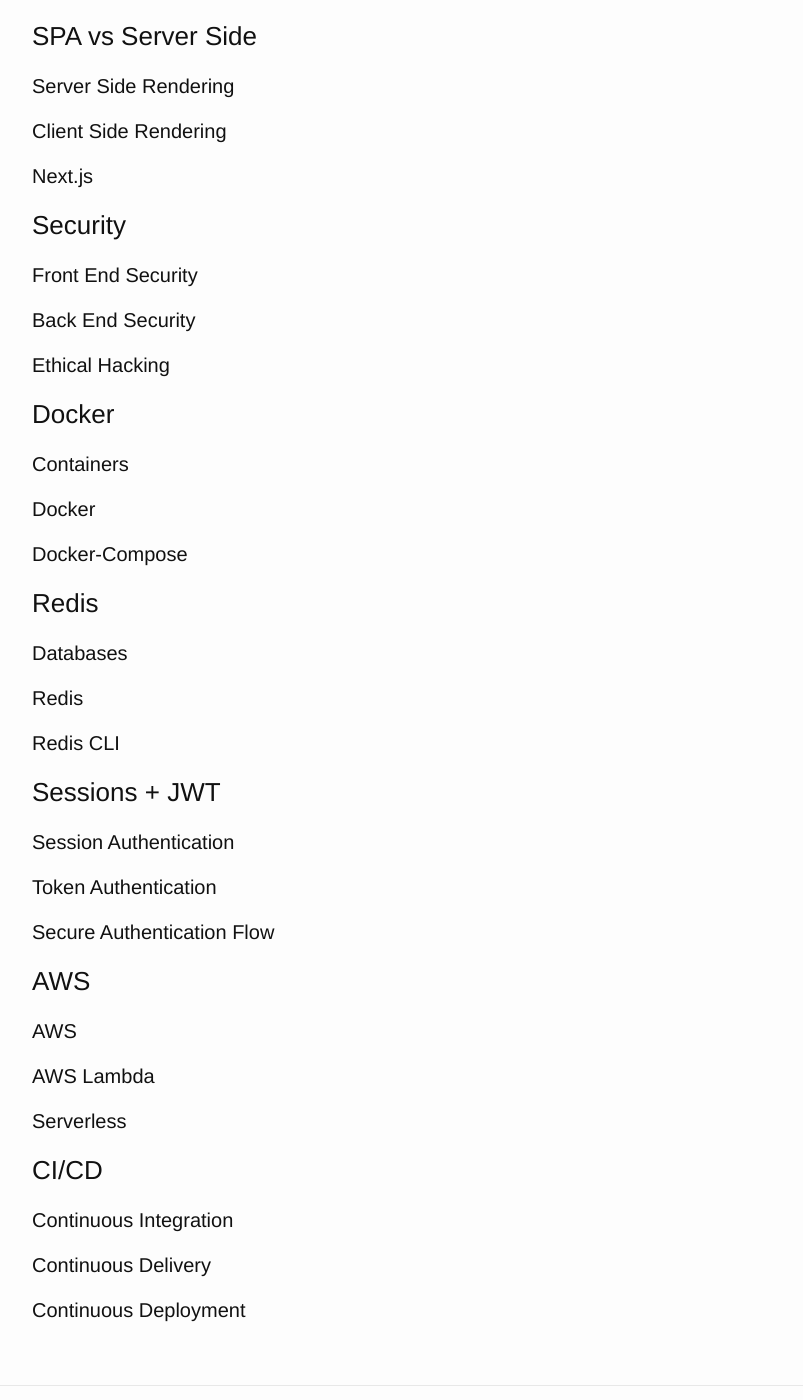
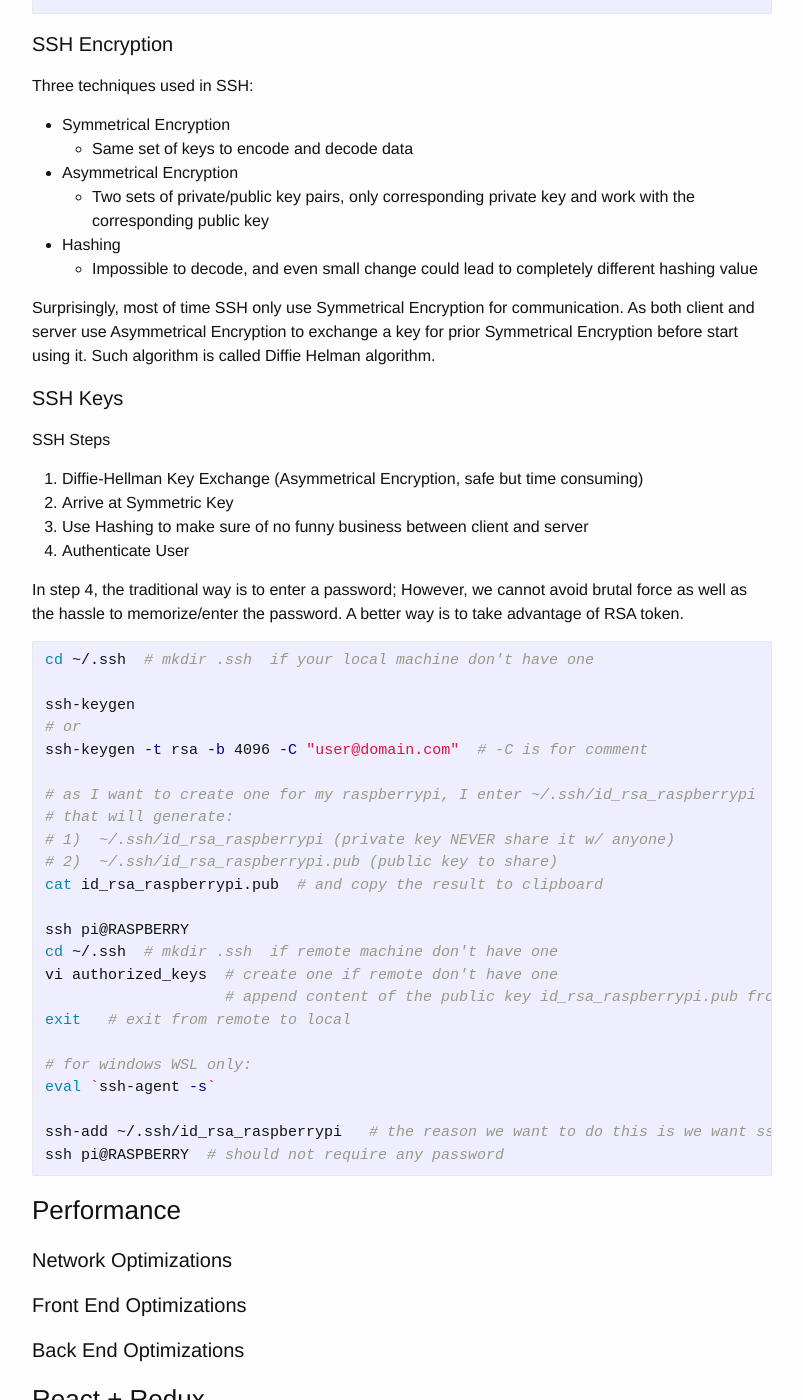
Before and after one commit to trsong/trsong.github.io, a Jekyll site: the page built from _posts/2019-08-19-JuniorToSeniorWebDev.markdown, in a window 1280 px wide and 1400 px high, scrolled down 1624 px. Shown: the whole window, without its empty margins (238-1041 px from the left). Built offline with Jekyll 4.4.1, drawn with Linux system fonts in a browser that asks for light colours; some of the changed text lies outside the part shown.

Commit message:
Enrich SSH section in Junior to Senior

````diff
--- a/_posts/2019-08-19-JuniorToSeniorWebDev.markdown
+++ b/_posts/2019-08-19-JuniorToSeniorWebDev.markdown
@@ -4,6 +4,7 @@ title:  "Advanced Topic 2019 for Junior to Senior Web Dev"
 date:   2019-08-19 22:36:32 -0700
 categories: Web
 ---
+* This will become a table of contents (this text will be scraped).
 {:toc}
 
 ### SSH
@@ -27,10 +28,45 @@ Three techniques used in SSH:
 - Asymmetrical Encryption
   - Two sets of private/public key pairs, only corresponding private key and work with the corresponding public key
 - Hashing
+  - Impossible to decode, and even small change could lead to completely different hashing value
 
 Surprisingly, most of time SSH only use Symmetrical Encryption for communication. As both client and server use Asymmetrical Encryption to exchange a key for prior Symmetrical Encryption before start using it. Such algorithm is called Diffie Helman algorithm.
 
 #### SSH Keys
+
+SSH Steps
+1. Diffie-Hellman Key Exchange (Asymmetrical Encryption, safe but time consuming)
+2. Arrive at Symmetric Key
+3. Use Hashing to make sure of no funny business between client and server
+4. Authenticate User
+
+In step 4, the traditional way is to enter a password; However, we cannot avoid brutal force as well as the hassle to memorize/enter the password. A better way is to take advantage of RSA token.
+
+```sh
+cd ~/.ssh  # mkdir .ssh  if your local machine don't have one
+
+ssh-keygen
+# or
+ssh-keygen -t rsa -b 4096 -C "user@domain.com"  # -C is for comment
+
+# as I want to create one for my raspberrypi, I enter ~/.ssh/id_rsa_raspberrypi
+# that will generate:
+# 1)  ~/.ssh/id_rsa_raspberrypi (private key NEVER share it w/ anyone)
+# 2)  ~/.ssh/id_rsa_raspberrypi.pub (public key to share)
+cat id_rsa_raspberrypi.pub  # and copy the result to clipboard
+
+ssh pi@RASPBERRY
+cd ~/.ssh  # mkdir .ssh  if remote machine don't have one
+vi authorized_keys  # create one if remote don't have one
+                    # append content of the public key id_rsa_raspberrypi.pub from clipboad to that file
+exit   # exit from remote to local
+
+# for windows WSL only:
+eval `ssh-agent -s`
+
+ssh-add ~/.ssh/id_rsa_raspberrypi   # the reason we want to do this is we want ssh use the private key automatically
+ssh pi@RASPBERRY  # should not require any password
+```
 
 ### Performance
 #### Network Optimizations
````
